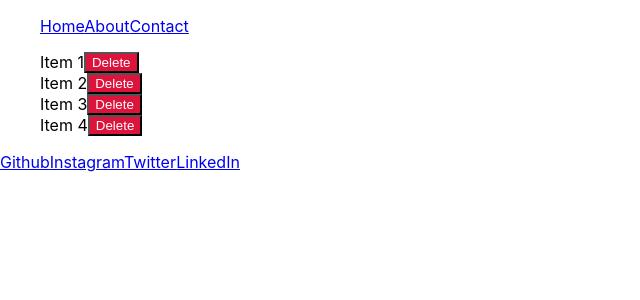
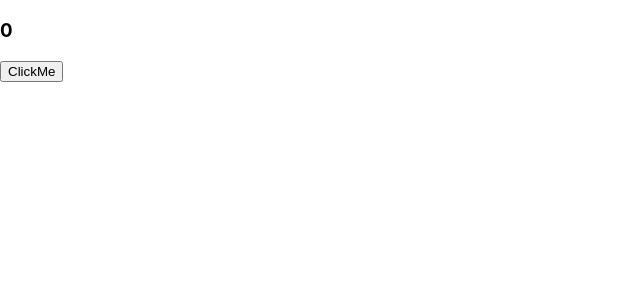
Before and after one commit to VarunChoudhary7/React, a React (Create React App) app in the folder myapp/: page / in a window 1280 px wide. Shown: the top 300 px of the page, without its empty margins (0-640 px from the left). Built offline with nearby package versions, Linux system fonts and the light colour scheme.

Commit message:
React-4 1st

```diff
--- a/myapp/src/App.js
+++ b/myapp/src/App.js
@@ -6,11 +6,11 @@ const App = () => {
 
   return (
     <div className="App">
-      <Navbar />
+      {/* <Navbar /> */}
 
       <Content />
 
-      <Footer />
+      {/* <Footer /> */}
     </div >
   );
 }
--- a/myapp/src/Components/Content.js
+++ b/myapp/src/Components/Content.js
@@ -1,22 +1,55 @@
 import ListItem from "./ListItem";
+import { useState } from 'react'
+import { render } from 'react-dom'
 
 const Content = () => {
 
-    const chores = ["Item 1", "Item 2", "Item 3", "Item 4"]
+    // let counter = 0
+    // let counter = useState(0)
+    // const [counter, mysteryFunction] = useState({})
+    // let [counter, mysteryFunction] = useState(0)
+    let [counter, setCounter] = useState(0)
+
+
+    // in function component we can't use state natively so we use this work around called useState while in class component we can access state directly
+    // console.log(counter)
+    // console.log(mysteryFunction)
+
 
     return (
         <div className="container">
-            <ul>
-                {
-                    // chores.map(chore => <ListItem chore={chore} chores={chores} />)}
-                    chores.map(chore => <ListItem chore={chore} />)}
+            <h3>{counter}</h3>
+            <button onClick={() => {
+                // console.log(counter)
+                // counter = counter + 1
+                // mysteryFunction(previousValue => {
+                setCounter(previousValue => {
 
-            </ul>
-
-
-
+                    console.log(previousValue)
+                    return previousValue + 1
+                })
+            }}>ClickMe</button>
         </div>
     );
 }
 
 export default Content;
+
+// import React from "react";
+// class ClassComponent extends React.Component {
+//     constructor() {
+//         super();
+//         this.state = {
+//             count: 0
+//         }
+//     }
+//     render() {
+//         return (
+//             <div className="container">
+//                 Hello I am waste text
+//             </div>
+//         )
+//     }
+// }
+
+// export default ClassComponent
```
